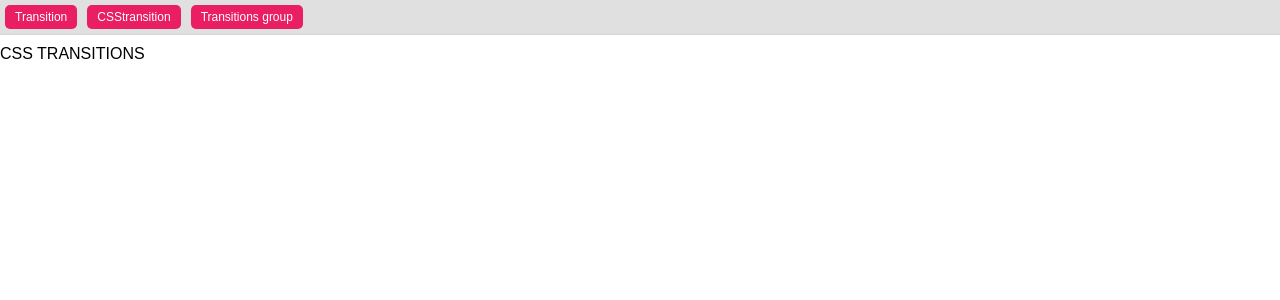
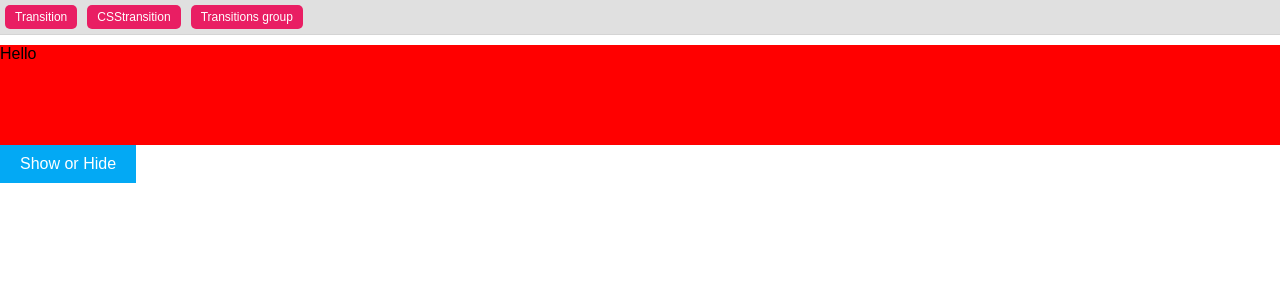
Before and after one commit to avborik/03_transitions, a React (Create React App) app: page /csstransition in a window 1280 px wide. Shown: the top 300 px of the page. Built offline with nearby package versions, Linux system fonts and the light colour scheme.

Commit message:
css transitions

```diff
--- a/src/components/CSStransition.js
+++ b/src/components/CSStransition.js
@@ -1,12 +1,36 @@
 import React, { Component } from 'react';
+import {CSSTransition} from 'react-transition-group';
 
 import '../css/App.css';
 
 class Fade extends Component{
+
+    state = {
+        show:true
+    }
+
+    showDiv = () => {
+        this.setState({
+            show:!this.state.show ? true:false
+        })
+    }
+
     render(){
         return(
             <div>
-                CSS TRANSITIONS
+                <CSSTransition
+                    in={this.state.show}
+                    timeout={2000}
+                    classNames="square"
+                >
+                    <div className={`square ${this.state.show}`}>
+                        Hello
+                    </div>
+                </CSSTransition>
+            <div className="showDiv"
+                onClick={this.showDiv}>
+                    Show or Hide
+                </div>
             </div>
         )
     }
--- a/src/css/App.css
+++ b/src/css/App.css
@@ -103,6 +103,23 @@
                 CSSTRANSITIONS
 ========================================*/
 
+.square.false {
+  background: #feaaa3;
+  transform: translateX(-100%);
+}
+
+.square.true {
+  transform: translateX(0%);
+}
+
+.square-enter.square-enter-active {
+  background: blue;
+}
+
+.square-exit.square-exit-active {
+  background: green;
+}
+
 /*=======================================
                 TRANSITIONS GROUP
 ========================================*/
```
